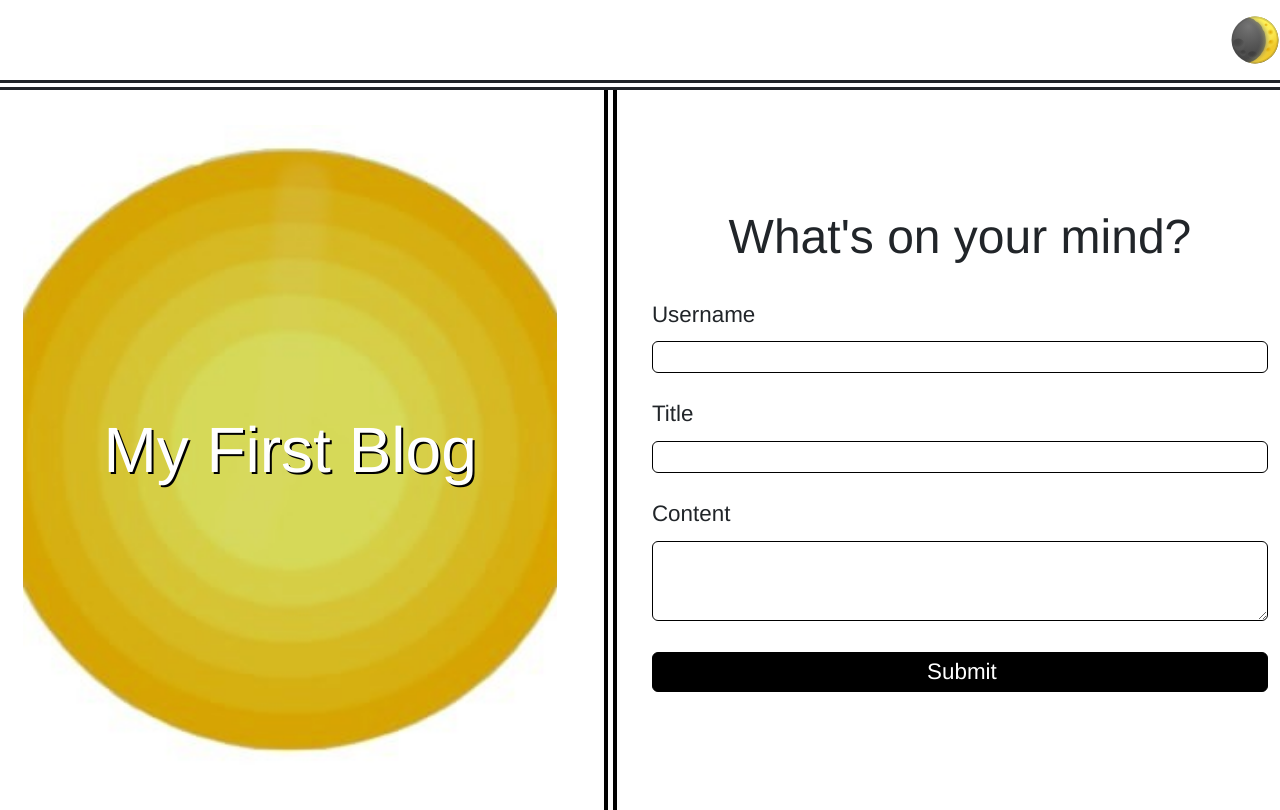
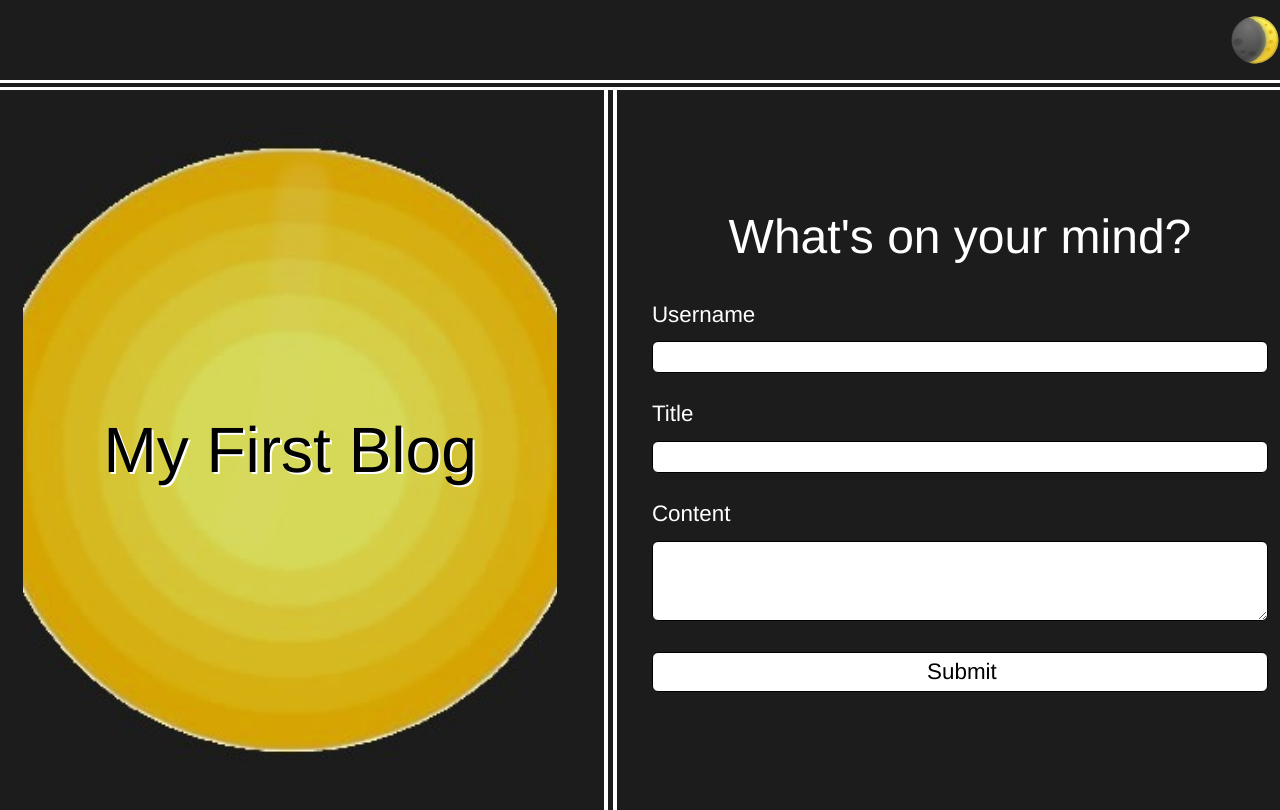
Before and after one commit to TyWalter/personal-blog, a plain HTML site: page index.html in a window 1280 px wide. Both pictures are taken after a click on the picture 1255 px from the left and 40 px from the top of the page. Drawn offline with nearby package versions, Linux system fonts and the light colour scheme.

Commit message:
Finished index.html, form.css, form.js and did a lot of work in the other files

```diff
--- a/assets/css/blog.css
+++ b/assets/css/blog.css
@@ -1,6 +1,6 @@
 /* Blog page Css */
 
-/* Applying font-family and background to everything */
+/* Applying font-family */
 * {
   font-family:'Franklin Gothic Medium', 'Arial Narrow', Arial, sans-serif
 }
--- a/assets/css/form.css
+++ b/assets/css/form.css
@@ -1,19 +1,8 @@
 /* Home page CSS */
 
-/* Applying font-family and background to everything */
+/* Applying font-family */
 * {
   font-family:'Franklin Gothic Medium', 'Arial Narrow', Arial, sans-serif
-}
-
-/* Circle image and overlaying text */
-aside {
-  display: flex;
-  position: relative;
-  background-image: url("../images/yellowcircle.jpg");
-  background-repeat: no-repeat;
-  background-position: center;
-  background-size: 650px 650px;
-  margin: 0 auto;
 }
 
 h1 {
@@ -63,7 +52,79 @@ input {
   }
 }
 
-#submit {
+/* Dark mode changes */
+
+/* Dark image and h1 text */
+.dark-form-image {
+  display: flex;
+  position: relative;
+  background-image: url("../images/yellowcircledark.jpg");
+  background-repeat: no-repeat;
+  background-position: center;
+  background-size: 650px 650px;
+  margin: 0 auto;
+}
+
+.dark-form-h1 {
+  color: black;
+  text-shadow: 2px 2px white;
+}
+
+/* Dark middle border */
+.dark-form-middle {
+  border-left: 4px solid white;
+  border-right: 4px solid white;
+  margin: 0 auto;
+  padding-left: 2px;
+  padding-right: 2px;
+  width: 13px;
+  height: 90vh;
+}
+
+/* Dark submit button */
+.dark-form-submit{
+  background-color: white;
+  color: black;
+  font-size: 1.4rem;
+  height: 5vh;
+  &:focus {
+    border: 0;
+    outline: 0;
+  }
+  &:active {
+    font-size: 1.2rem;
+    width: 98%;
+    height: 4.5vh;
+    margin: .25vh 0;
+  }
+}
+
+/* Light mode changes */
+
+/* Light image */
+.light-form-image {
+  display: flex;
+  position: relative;
+  background-image: url("../images/yellowcirclelight.jpg");
+  background-repeat: no-repeat;
+  background-position: center;
+  background-size: 650px 650px;
+  margin: 0 auto;
+}
+
+/* Light middle border */
+.light-form-middle {
+  border-left: 4px solid black;
+  border-right: 4px solid black;
+  margin: 0 auto;
+  padding-left: 2px;
+  padding-right: 2px;
+  width: 13px;
+  height: 90vh;
+}
+
+/* Light submit button */
+.light-form-submit {
   background-color: black;
   color: white;
   font-size: 1.4rem;
@@ -72,15 +133,10 @@ input {
     border: 0;
     outline: 0;
   }
+  &:active {
+    font-size: 1.2rem;
+    width: 98%;
+    height: 4.5vh;
+    margin: .25vh 0;
+  }
 }
-
-/* Double Border in middle of screen */
-.col-2 {
-  border-left: 4px solid black;
-  border-right: 4px solid black;
-  margin: 0 auto;
-  padding-left: 2px;
-  padding-right: 2px;
-  width: 13px;
-  height: 90vh;
-}
--- a/assets/css/styles.css
+++ b/assets/css/styles.css
@@ -1,10 +1,9 @@
 /* Shared CSS Styles for home page and blog page */
 /* Default is light mode */
 
-/* Applying font-family and background to everything */
+/* Applying font-family */
 * {
   font-family:'Franklin Gothic Medium', 'Arial Narrow', Arial, sans-serif;
-  background: white;
 }
 
 /* Dark mode / light mode icon on home page */
@@ -20,3 +19,13 @@ main {
 }
 
 /* Dark mode changes */
+.dark-mode {
+  background: rgb(29, 28, 28);
+  color: white;
+}
+
+/* Light mode changes */
+.light-mode {
+  background: white;
+  color: black;
+}
--- a/assets/js/form.js
+++ b/assets/js/form.js
@@ -1,8 +1,7 @@
 // Home page JS
 
 // Setting global variable
-const submit = document.querySelector("#submit");
-const username = document.getElementById("userName");
+const username = document.querySelector("#userName");
 const title = document.querySelector("#title");
 const content = document.querySelector("#content");
 
--- a/assets/js/logic.js
+++ b/assets/js/logic.js
@@ -3,6 +3,11 @@
 // Setting global variable
 const moon = document.querySelector("#moon");
 const sun = document.querySelector("#sun");
+const body = document.body;
+const image = document.querySelector("aside")
+const h1 = document.querySelector("h1");
+const submit = document.querySelector("#submit");
+const middle = document.querySelector("#middle");
 
 // Grabbing icon mode from local storage
 function getIcon(){
@@ -28,23 +33,47 @@ function saveToStorage(e){
   }
 };
 
+// Display moon icon for dark mode
+function displayMoon(){
+  sun.style.display = "none";
+  moon.style.display = "inline";
+};
+
+// Change display to dark mode
+function displayDark(){
+  console.log("dark")
+    body.classList.remove("light-mode");
+    body.classList.add("dark-mode");
+    image.classList.remove("light-form-image");
+    image.classList.add("dark-form-image");
+    h1.classList.remove("light-form-h1");
+    h1.classList.add("dark-form-h1");
+    submit.classList.remove("light-form-submit");
+    submit.classList.add("dark-form-submit");
+    middle.classList.remove("light-form-middle");
+    middle.classList.add("dark-form-middle");
+};
+
 // Display sun icon for light mode
 function displaySun(){
   sun.style.display = "inline";
   moon.style.display = "none";
 };
 
-// Display moon icon for dark mode
-function displayMoon(){
-  sun.style.display = "none";
-  moon.style.display = "inline";
+// Change display to light mode
+function displayLight(){
+  console.log("light")
+  body.classList.remove("dark-mode");
+  body.classList.add("light-mode");
+  image.classList.remove("dark-form-image");
+  image.classList.add("light-form-image");
+  h1.classList.remove("dark-form-h1");
+  h1.classList.add("light-form-h1");
+  submit.classList.remove("dark-form-submit");
+  submit.classList.add("light-form-submit");
+  middle.classList.remove("dark-form-middle");
+  middle.classList.add("light-form-middle");
 };
-
-
-
-
-
-
 
 // Listening for clicks on icon to switch mode
 sun.addEventListener("click", saveToStorage);
--- a/index.html
+++ b/index.html
@@ -14,19 +14,19 @@
     <title>Blog Entry</title>
   </head>
 
-  <body>
+  <body class="light-mode">
     <nav>
       <div class="text-end">
-        <img id="sun" src="./assets/images/sun-symbol.svg" alt="sun icon" height="50px" width="50px" style="cursor: pointer; cursor: hand; display: inline"/>
-        <img id="moon" src="./assets/images/waxing-crescent-moon.svg" alt="moon icon" height="50px" width="50px" style="cursor: pointer; cursor: hand; display: none"/>
+        <img id="sun" src="./assets/images/sun-symbol.svg" alt="sun icon" height="50px" width="50px" style="cursor: pointer; cursor: hand; display: inline" />
+        <img id="moon" src="./assets/images/waxing-crescent-moon.svg" alt="moon icon" height="50px" width="50px" style="cursor: pointer; cursor: hand; display: none" />
       </div>
     </nav>
     <main class="container-fluid text-center">
       <div class="row justify-content-end">
-        <aside class="col-5 align-items-center">
-          <h1>My First Blog</h1>
+        <aside class="col-5 align-items-center light-form-image">
+          <h1 class="light-form-h1">My First Blog</h1>
         </aside>
-        <div class="col-2"></div>
+        <div id="middle" class="col-2 light-form-middle"></div>
         <div class="col-6 align-content-center">
           <h2>What's on your mind?</h2><br>
           <form>
@@ -36,7 +36,7 @@
             <input type="text" id="title" name="title" /><br><br>
             <label for="content" class="text-wrap">Content</label>
             <textarea type="text" id="content" name="content"></textarea><br><br>
-            <input type="submit" value="Submit" id="submit"/>
+            <input type="submit" value="Submit" id="submit" class="light-form-submit"/>
           </form>
         </div>
       </div>
```
Also changed, not shown: assets/images/yellowcircledark.jpg (added), assets/images/yellowcirclelight.jpg (renamed from assets/images/yellowcircle.jpg).
